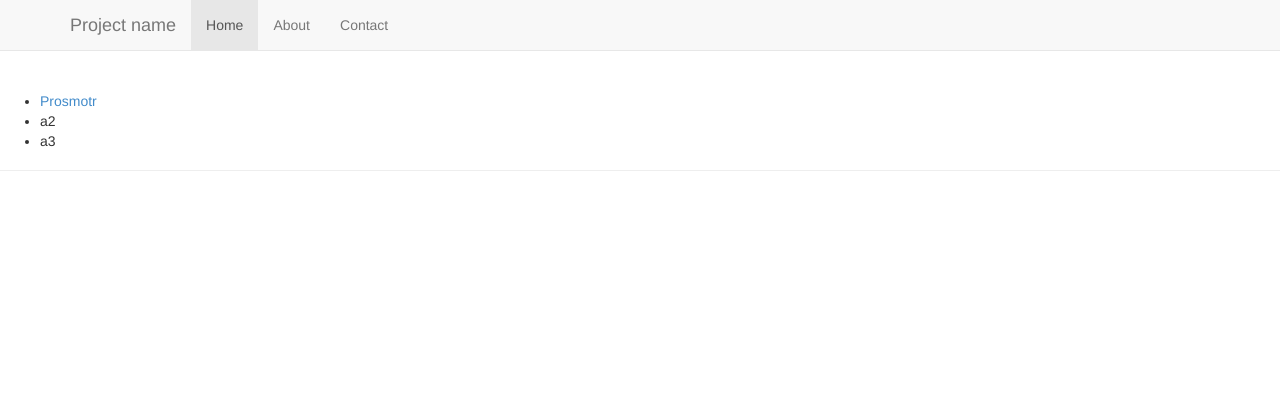
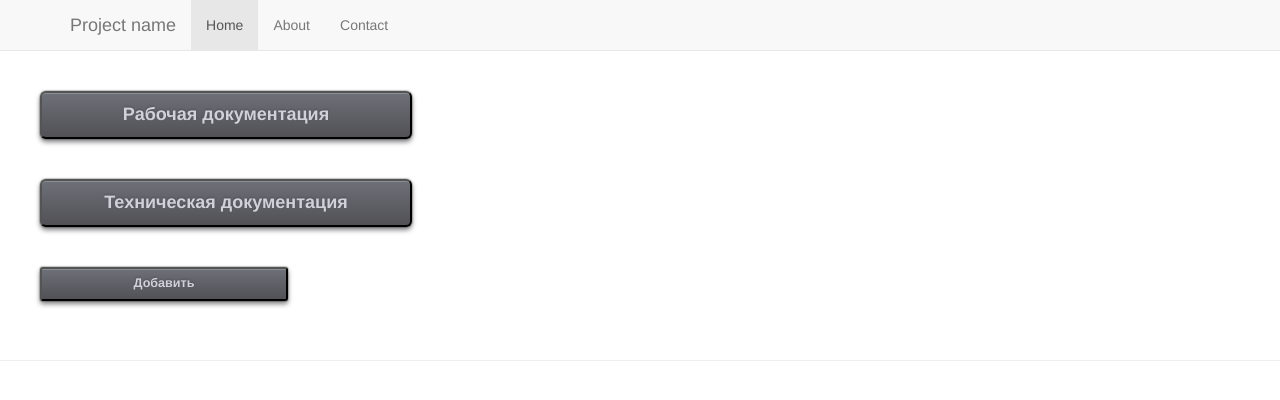
Before and after one commit to VOVAN1993/PIS_Site, a PHP site: page /e2.html in a window 1280 px wide. Shown: the top 400 px of the page. Run offline with PHP 8.4, Linux system fonts and the light colour scheme; some libraries are stand-ins or nearby versions.

Commit message:
buttons from dasha

```diff
--- a/e2.html
+++ b/e2.html
@@ -57,9 +57,9 @@
 
 <div class="page-header">
 	<ul>
-		 <li><a href="#" onclick="ClickView()">Prosmotr</a></li>
-		 <li>a2</li>
-		 <li>a3</li>
+		 <li><button class="btn_new btn-lg btn_block">Рабочая документация</button></li><br><br>
+		 <li><button class="btn_new btn-lg btn_block">Техническая документация</button></li><br><br>
+		 <li><button class="btn_new btn_block2">Добавить</button></li><br><br>
 	</ul>
 	<!--<object width="60%" height="400px" type="application/pdf" data="./IBIZI3.pdf" ></object>-->
 
--- a/main.css
+++ b/main.css
@@ -2,3 +2,48 @@
 	height:100px;
     width:200px;
 }
+
+ul {
+  list-style-type: none;
+}
+.btn_block {
+  display: block;
+  width: 30%;
+  padding-right: 0;
+  padding-left: 0;
+  }
+.btn_block2 {
+  display: block;
+  width: 20%;
+  padding-right: 0;
+  padding-left: 0;
+  }
+.btn_new {
+position: relative;
+  display: inline-block;
+  font-size: 90%;
+  font-weight: 700;
+  color: rgb(209,209,217);
+  text-decoration: none;
+  text-shadow: 0 -1px 2px rgba(0,0,0,.2);
+  padding: .5em 1em;
+  outline: none;
+  border-radius: 3px;
+  background: linear-gradient(rgb(110,112,120), rgb(81,81,86)) rgb(110,112,120);
+  box-shadow:
+   0 1px rgba(255,255,255,.2) inset,
+   0 3px 5px rgba(0,1,6,.5),
+   0 0 1px 1px rgba(0,1,6,.2);
+  transition: .2s ease-in-out;
+}
+.btn_new:hover:not(:active) {
+  background: linear-gradient(rgb(126,126,134), rgb(70,71,76)) rgb(126,126,134);
+}
+.btn_new:active {
+  top: 1px;
+  background: linear-gradient(rgb(76,77,82), rgb(56,57,62)) rgb(76,77,82);
+  box-shadow:
+   0 0 1px rgba(0,0,0,.5) inset,
+   0 2px 3px rgba(0,0,0,.5) inset,
+   0 1px 1px rgba(255,255,255,.1);
+}
```
